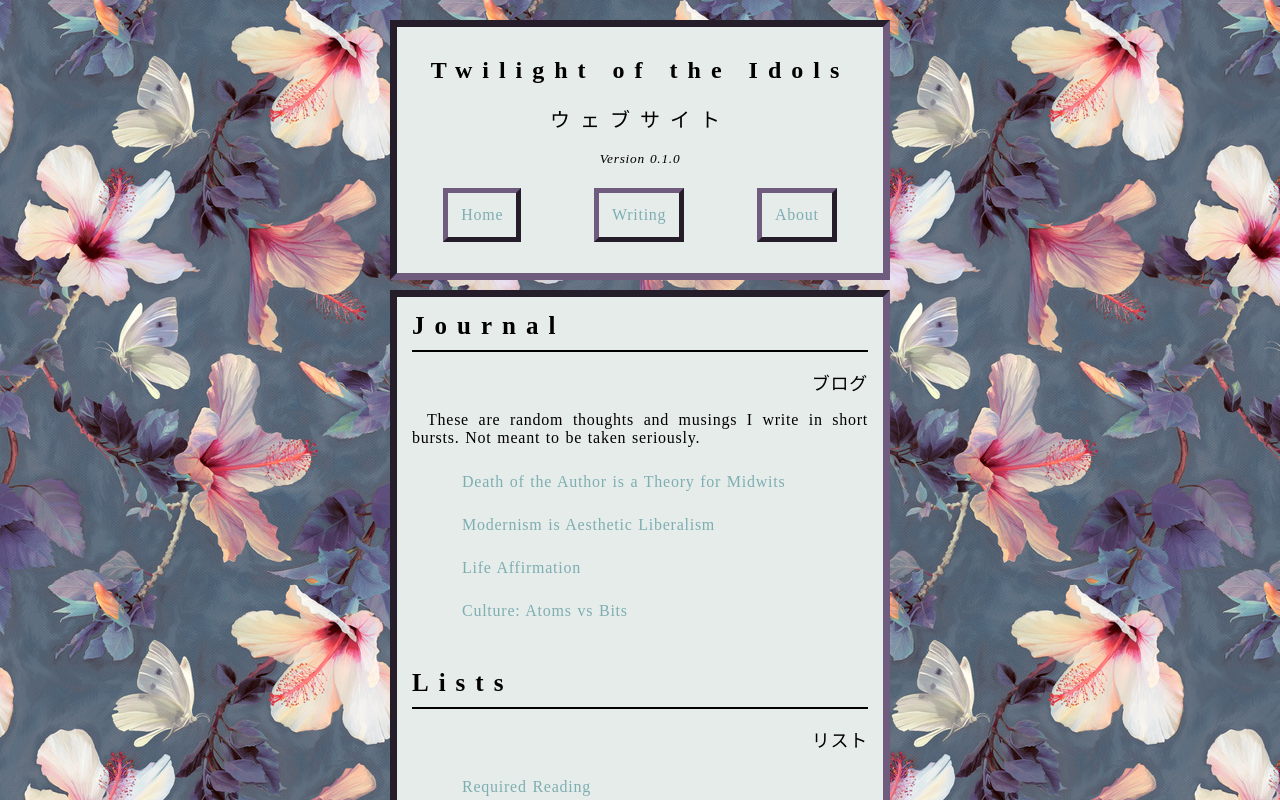
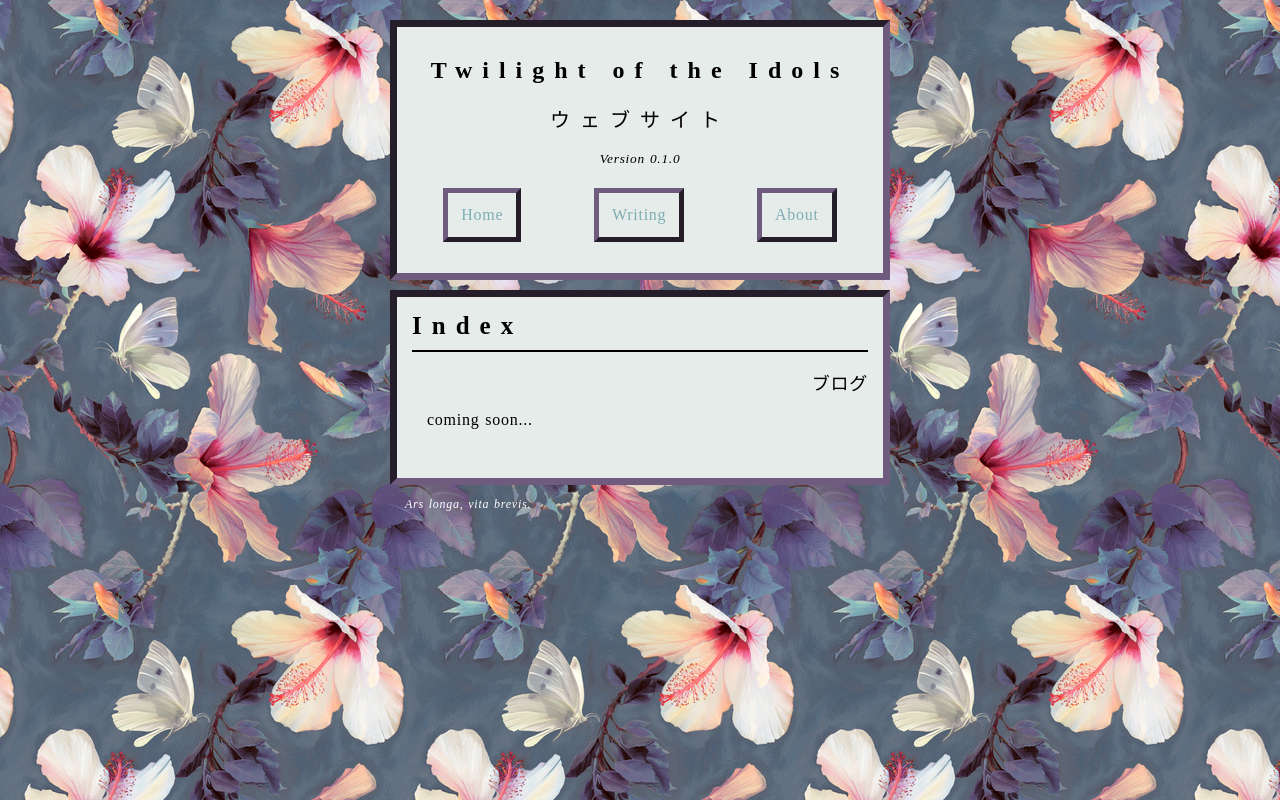
Before and after one commit to tadad/drewtada, a Next.js app: page /writing in a window 1280 px wide. Built offline with nearby package versions, Linux system fonts and the light colour scheme.

Commit message:
no writing index

```diff
--- a/pages/components/JournalPost.js
+++ b/pages/components/JournalPost.js
@@ -6,7 +6,7 @@ export default function JournalPost(props) {
   return (
     <>
       <a name={date}><h2>{date}</h2></a>
-      <h3>{title}</h3>
+      <h2>{title}</h2>
       {props.children}
       <br />
     </>
--- a/pages/components/Layout.js
+++ b/pages/components/Layout.js
@@ -13,7 +13,7 @@ export default function Layout(props) {
   return (
     <>
     <Head>
-      <title> Post Decadence | ウェブサイト </title>
+      <title> Twilight of the Idols | ウェブサイト </title>
       <meta charset="utf-8"/>
       <meta name="description" content="Drew Tada's personal website."/>
       <meta name="author" content="Drew Tada"/>
@@ -28,7 +28,7 @@ export default function Layout(props) {
         <small><i>Version 0.1.0</i></small>
         <ul style={{ display: "flex", padding: 0, justifyContent: "space-around" }}>
           <li><Link href="/">Home</Link></li>
-          <li><Link href="/writing">Writing</Link></li>
+          <li><Link href="/writing/journal">Writing</Link></li>
           <li><Link href="/about">About</Link></li>
         </ul>
       </nav>
--- a/pages/writing/index.js
+++ b/pages/writing/index.js
@@ -5,24 +5,16 @@ import Layout from '../components/Layout';
 export default function Home() {
   return (
     <Layout>
-      <h1>Journal</h1>
+      <h1>Index</h1>
       <h2>ブログ</h2>
-      <p>
-        These are random thoughts and musings I write in short bursts. Not meant to be taken seriously.
-      </p>
-      <ul className="block-list">
-        <li><Link href="/writing/journal#5-16-21">Death of the Author is a Theory for Midwits</Link></li>
-        <li><Link href="/writing/journal#5-15-21">Modernism is Aesthetic Liberalism</Link></li>
-        <li><Link href="/writing/journal#5-18-21">Life Affirmation</Link></li>
-        <li><Link href="/writing/journal#5-14-21">Culture: Atoms vs Bits</Link></li>
-      </ul>
+      <p>coming soon...</p>
       <br/>
-      <h1>Lists</h1>
+      {/* <h1>Lists</h1>
       <h2>リスト</h2>
       <ul className="block-list">
         <li><Link href="/writing/reading-list">Required Reading</Link></li>
         <li><Link href="/writing/great-works">Great Works of Art</Link></li>
-      </ul>
+      </ul> */}
     </Layout>
   );
 }
```
Also changed, not shown: pages/writing/journal.js (+13 -0 lines).
